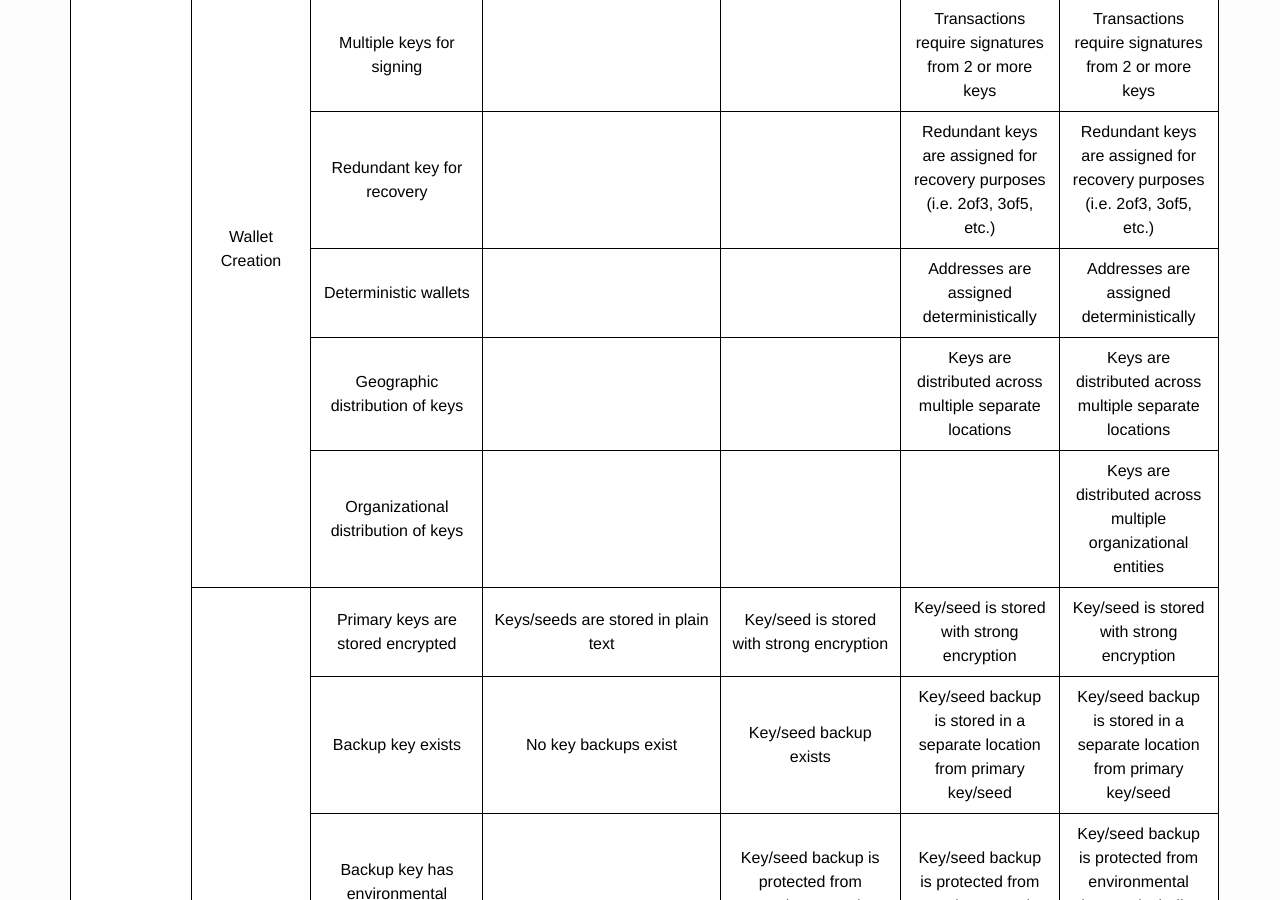
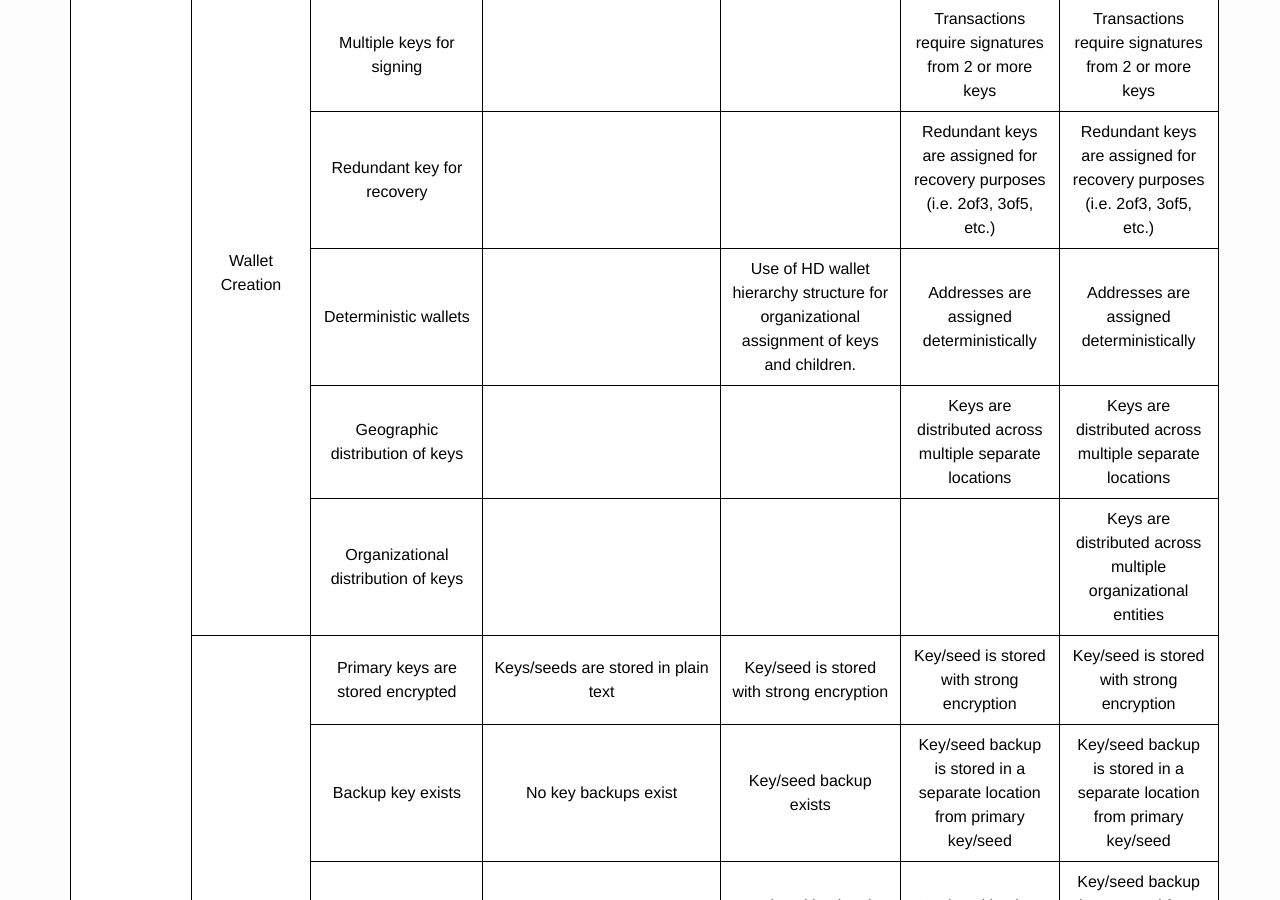
Before and after one commit to CryptoConsortium/CCSS, a Jekyll site: the page built from 2_matrix.html, in a window 1280 px wide and 900 px high, scrolled down 1131 px. Built offline with Jekyll 4.4.1, drawn with Linux system fonts in a browser that asks for light colours.

Commit message:
Update 102-WalletCreation.yml
Previous to expanding on key distribution, hierarchy and structure can be used to section key assignments.

```diff
--- a/_data/aspects/102-WalletCreation.yml
+++ b/_data/aspects/102-WalletCreation.yml
@@ -56,7 +56,7 @@ components:
     id: 1.2.4
     title_short: Deterministic wallets
     uncertified:
-    level_one:
+    level_one: Use of HD wallet hierarchy structure for organizational assignment of keys and children.
     level_two: Addresses are assigned deterministically
     level_three: Addresses are assigned deterministically
   - component: &010205
```
